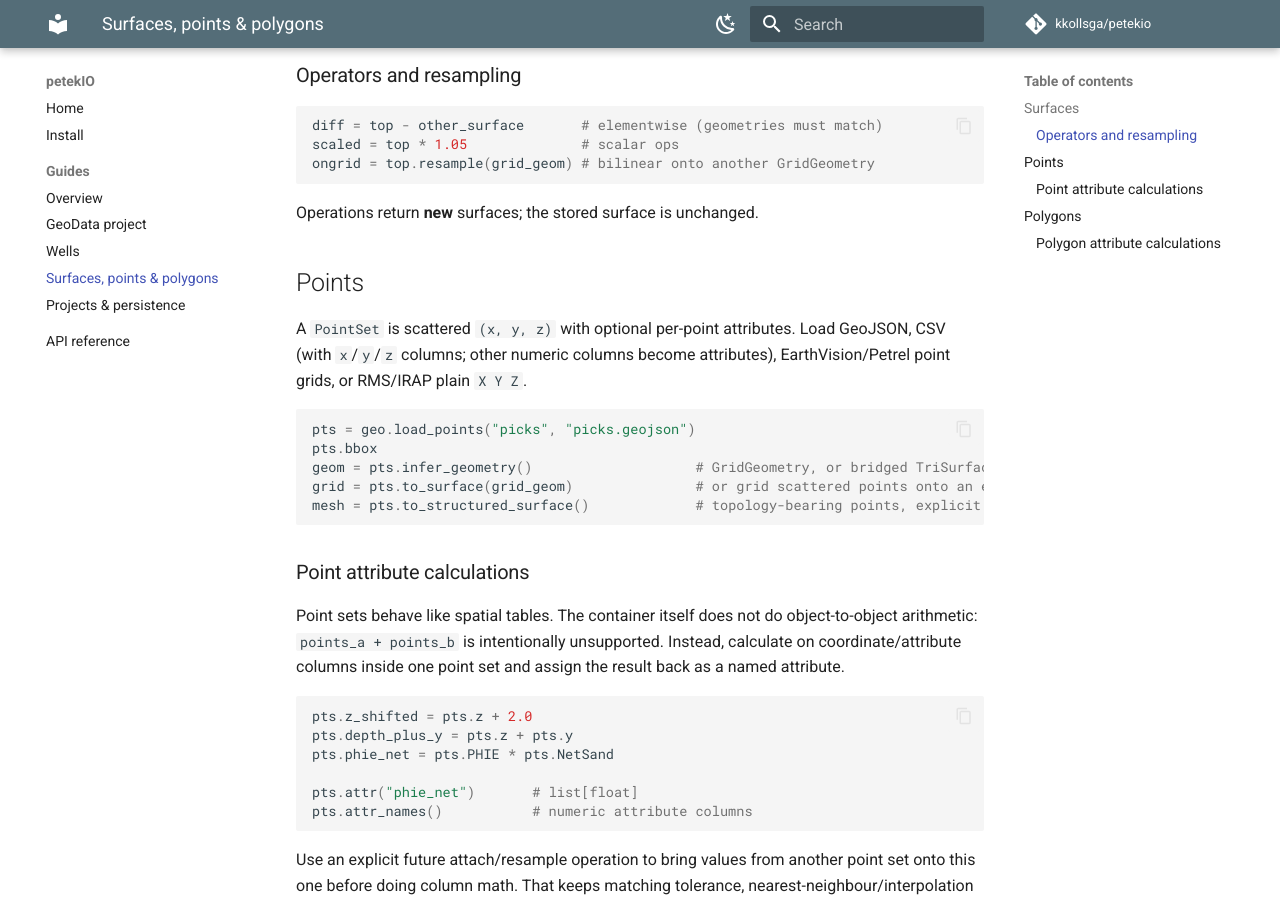
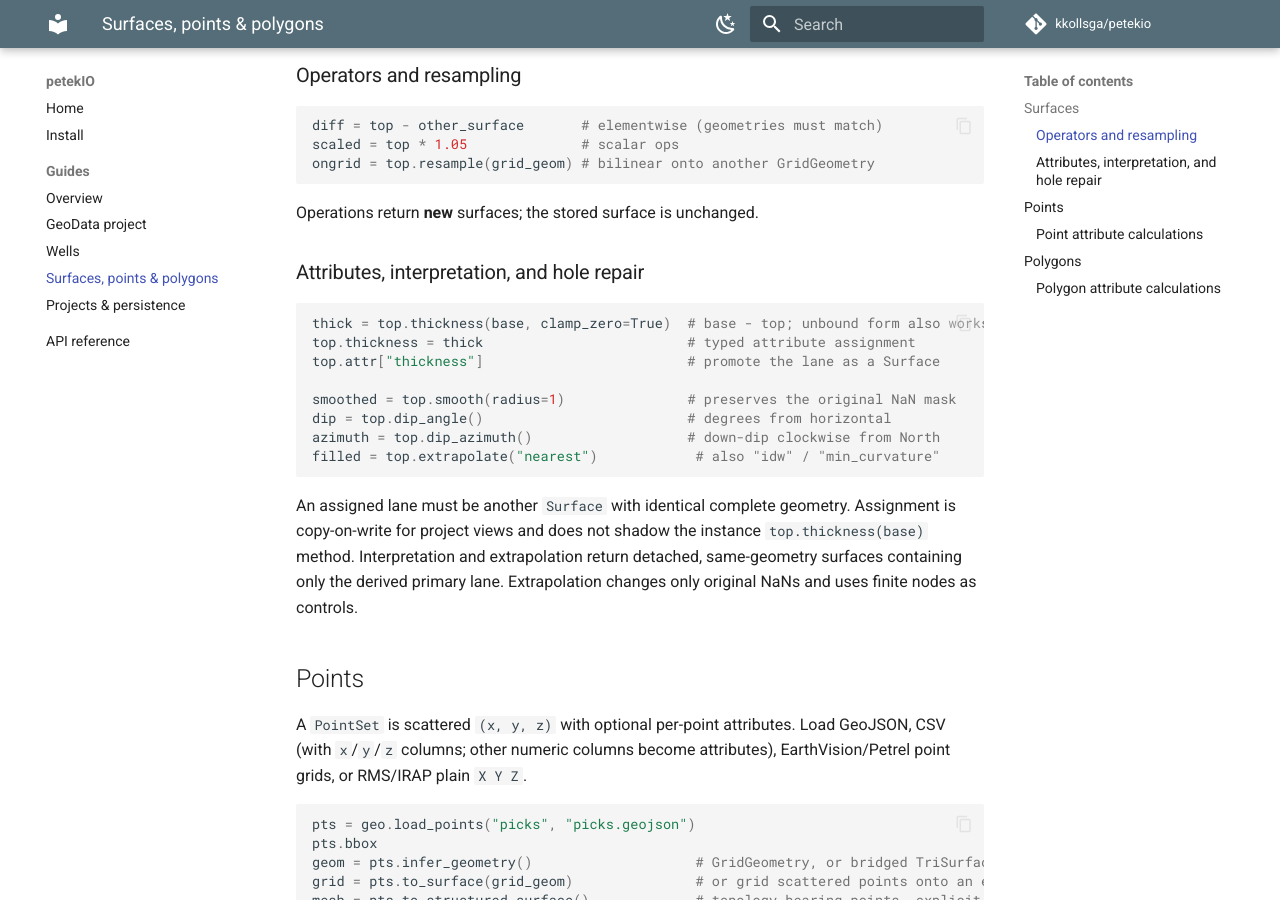
Before and after one commit to kkollsga/petekio, an MkDocs documentation site: the page built from docs/guide/surfaces.md, in a window 1280 px wide and 900 px high, scrolled down 504 px. Built offline with MkDocs 1.6.1 and Material for MkDocs 9.7.7, drawn with Linux system fonts in a browser that asks for light colours; comment, search, counter and statistics services are not loaded.

````diff
--- a/Cargo.toml
+++ b/Cargo.toml
@@ -2,7 +2,7 @@
 members = ["py"]
 
 [workspace.package]
-version = "0.3.12"
+version = "0.3.13"
 edition = "2021"
 rust-version = "1.88"
 license = "Apache-2.0"
--- a/docs/guide/surfaces.md
+++ b/docs/guide/surfaces.md
@@ -29,6 +29,25 @@ ongrid = top.resample(grid_geom) # bilinear onto another GridGeometry
 ```
 
 Operations return **new** surfaces; the stored surface is unchanged.
+
+### Attributes, interpretation, and hole repair
+
+```python
+thick = top.thickness(base, clamp_zero=True)  # base - top; unbound form also works
+top.thickness = thick                         # typed attribute assignment
+top.attr["thickness"]                         # promote the lane as a Surface
+
+smoothed = top.smooth(radius=1)               # preserves the original NaN mask
+dip = top.dip_angle()                         # degrees from horizontal
+azimuth = top.dip_azimuth()                   # down-dip clockwise from North
+filled = top.extrapolate("nearest")            # also "idw" / "min_curvature"
+```
+
+An assigned lane must be another `Surface` with identical complete geometry.
+Assignment is copy-on-write for project views and does not shadow the instance
+`top.thickness(base)` method. Interpretation and extrapolation return detached,
+same-geometry surfaces containing only the derived primary lane. Extrapolation
+changes only original NaNs and uses finite nodes as controls.
 
 ## Points
 
````
Also changed, not shown: CHANGELOG.md (+2 -0 lines), README.md (+3 -1 lines), 3 other files.
